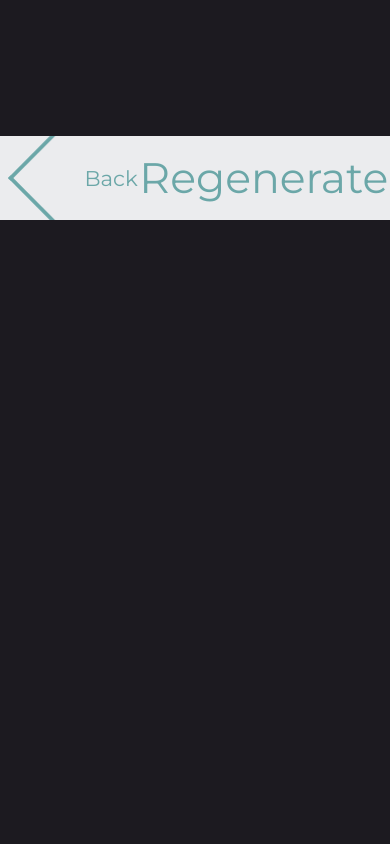
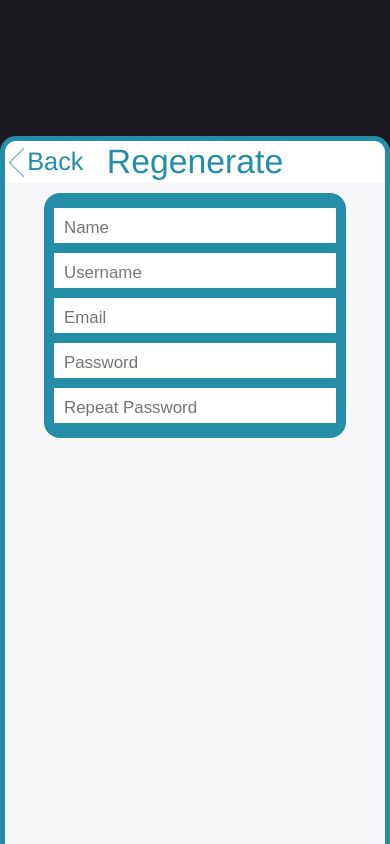
Before and after one commit to DanielMKwolek/regenerateapp, a React (Create React App) app: page / in a window 390 px wide. Shown: the part 1640-2484 px from the top of the page. Built offline with nearby package versions, Linux system fonts and the light colour scheme.

Commit message:
continued framework of applePhone component

```diff
--- a/src/App.css
+++ b/src/App.css
@@ -2,6 +2,10 @@
 /* * {
     transition: background-color 1s ease-in;
 } */
+
+.body {
+    background-color: black;
+}
 
 .ls {
     color: var(--light-shade);
@@ -45,6 +49,18 @@
 
 .fss {
     font-size: 16pt;
+}
+
+.fsam {
+    font-size: 3vh;
+}
+
+.fsal {
+    font-size: 4vh;
+}
+
+.fsas {
+    font-size: 2vh;
 }
 
 .App {
@@ -100,10 +116,19 @@
     align-items: center;
 }
 
+.applePhone {
+    font-family: Helvetica, Arial, sans-serif;
+    border: 5px solid var(--dark-accent);
+    border-radius: 16px;
+    background-color: #F7F7FA;
+}
+
 .applePhone header {
-    display: flex;
-    justify-content: space-between;
-    align-items: center;
+    display: grid;
+    border-radius: 14px 13px 0 0;
+    background-color: #FFFFFF;
+    grid-template-columns: 1fr 1fr 1fr;
+    grid-template-rows: auto;
 }
 
 .appleBackButtonDiv {
@@ -112,9 +137,36 @@
 }
 
 .appleBackChevron {
-    height: 10vh;
-    width: 10vh;
+    height: 5vh;
+    width: 5vh;
+    margin-left: -10px;
+    margin-right: -10px;
     mask-image: url("assets/rect10.png");
+    mask-size: 35%;
     mask-repeat: no-repeat;
     mask-position: center;
 }
+
+.appleTitle {
+    margin: auto;
+}
+
+
+.appleForm {
+    display: flex;
+    flex-direction: column;
+    margin: 10px 10vw;
+    padding: 10px;
+    border-radius: 16px;
+}
+
+.appleForm input {
+    border: none;
+    background-color: white;
+    padding: 10px 10px 5px 10px;
+    margin: 5px 0;
+}
+
+.appleForm::placeholder {
+    color: white;
+}
--- a/src/Components/ApplePhone/ApplePhone.js
+++ b/src/Components/ApplePhone/ApplePhone.js
@@ -1,14 +1,23 @@
 const ApplePhone = (props) => {
     return(
         <div className="applePhone">
-            <header className="bls">
-                <div className="appleBackButtonDiv la">
-                    <div className="appleBackChevron bla"> </div>
-                    <p onClick={() => {}}className="fss">Back</p>
+            <header className="appleTitleBar">
+                <div className="appleBackButtonDiv da">
+                    <div className="appleBackChevron bda"> </div>
+                    <p onClick={() => {}}className="fsam">Back</p>
                 </div>
-                <p className="la fsm">Regenerate</p>
+                <p className="appleTitle da fsal">Regenerate</p>
                 <div />
             </header>
+            <div className="appleBody">
+                <form className="appleForm bda">
+                    <input className="da fsas" type="text" placeholder="Name"/>
+                    <input className="da fsas" type="text" placeholder="Username"/>
+                    <input className="da fsas" type="text" placeholder="Email"/>
+                    <input className="da fsas" type="password" placeholder="Password"/>
+                    <input className="da fsas" type="password" placeholder="Repeat Password"/>
+                </form>
+            </div>
         </div>
     );
 }
```
